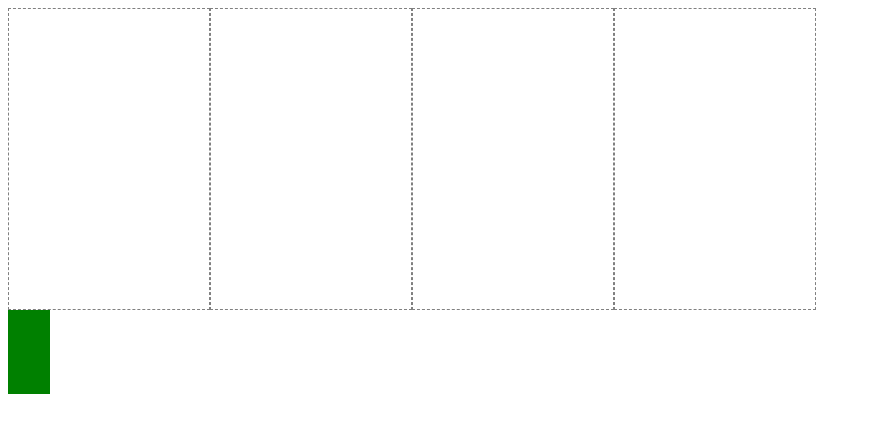
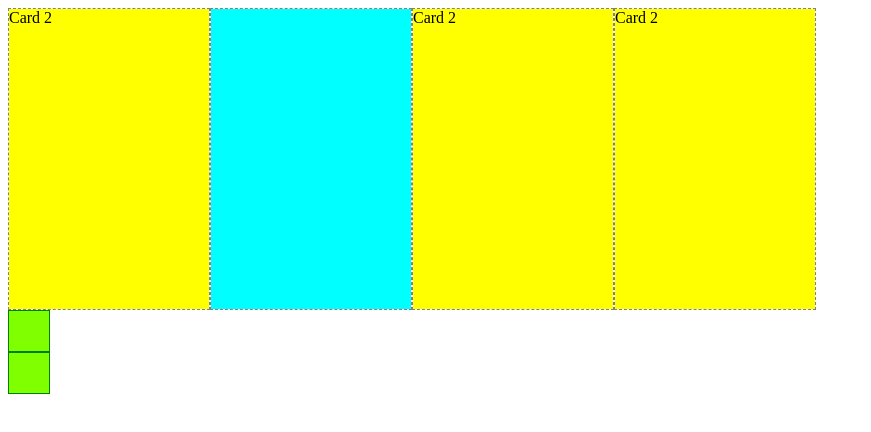
Before and after one commit to JaakkoKarhu/flipcard, a plain HTML site: page index.html in a window 1280 px wide. Both pictures are taken after a click on the element 29 px from the left and 331 px from the top of the page. Shown: the whole page, without its empty margins (0-871 px from the left). Drawn offline with nearby package versions, Linux system fonts and the light colour scheme.

Commit message:
stopperit lisätty

```diff
--- a/css/style.css
+++ b/css/style.css
@@ -2,6 +2,11 @@
 
   clear: both;
   width: 100%;
+}
+
+.hide {
+
+  display: none;
 }
 
 .karhu.flip-card.holder{
@@ -18,7 +23,7 @@
   perspective: 1000;
 }
 
-.flip-card.holder .card {
+.karhu.flip-card.holder .card {
 
   height: 100%;
   width: 100%;
@@ -51,14 +56,14 @@
 .card-2 { background-color: yellow; }
 .card-3 { background-color: salmon; }
 
-.card .content {
+.karhu.flip-card .card .content {
 
   width: 100%;
   height: 100%;
 
 }
 
-.card.dummy{
+.karhu.flip-card .card.dummy{
 
   background-color: cyan;
 }
--- a/script/main.js
+++ b/script/main.js
@@ -14,7 +14,7 @@ $(document).ready(function() {
       maxLength = $(this).find('.card').length;
     };
 
-    $(this).find('.card-1').css({
+    $(this).find('.card:first-child').css({
 
       '-webkit-transform':'rotateY(360deg)',
       '-moz-transform':'rotateY(360deg)',
@@ -28,14 +28,14 @@ $(document).ready(function() {
     thisLength = $(this).find('.card').length;
     if (thisLength < maxLength) {
 
-      console.log('lyhyempis');
       for(var a = thisLength; a < maxLength; a++) {
 
-        console.log('addfunction here');
         $(this).append('<div class="card dummy"></div>');
       }
     };
   });
+
+  setButtons();
 
   // Init end
 
@@ -111,5 +111,13 @@ function transitionEndEvent(_this) {
   if(flipCount == $('.karhu.flip-card.holder').length) {
 
     $('.karhu.flip-card.preventClick').removeClass('preventClick');
+    setButtons();
   }
 }
+
+function setButtons() {
+
+  $('.karhu.flip-card.btn.next, .karhu.flip-card.btn.prev').removeClass('hide');
+  if ($('.karhu.flip-card .current').next('.card').length == 0) { ($('.karhu.flip-card.btn.next').addClass('hide')); }
+  else if ($('.karhu.flip-card .current').prev('.card').length == 0) { ($('.karhu.flip-card.btn.prev').addClass('hide')); }
+}
```
